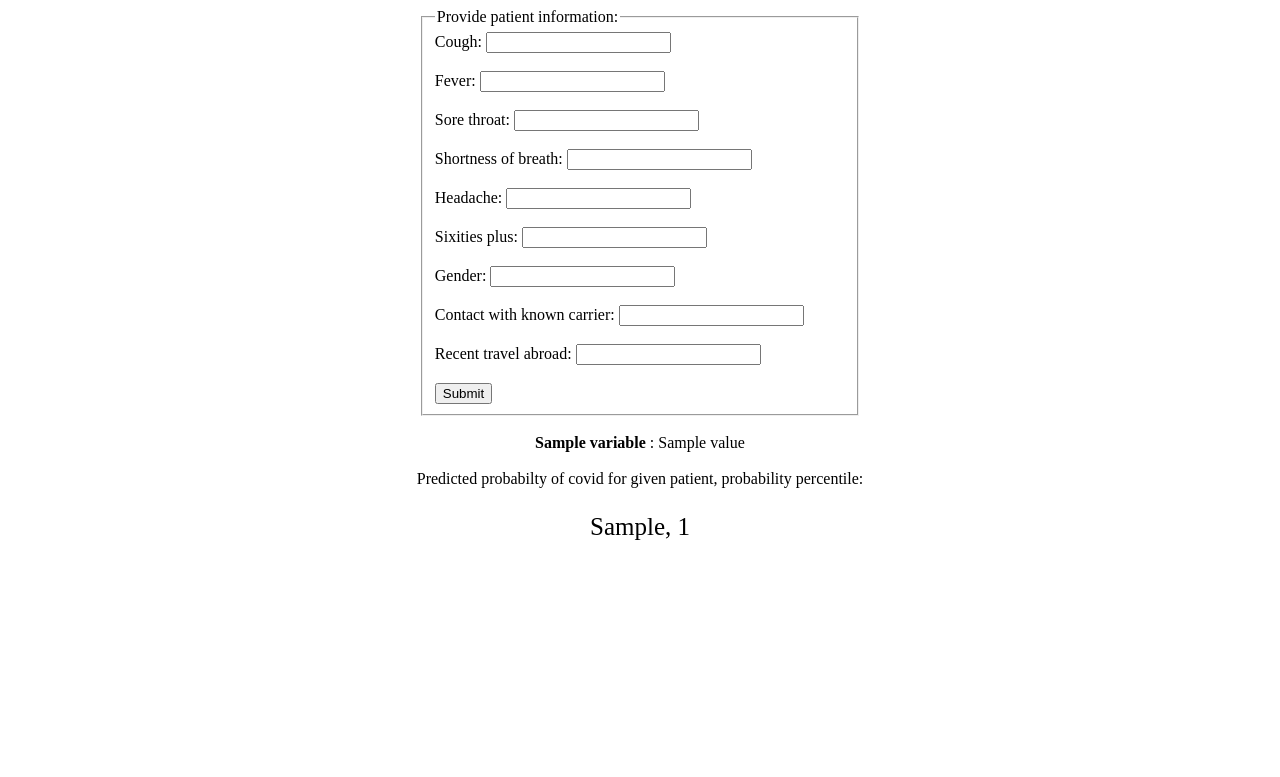
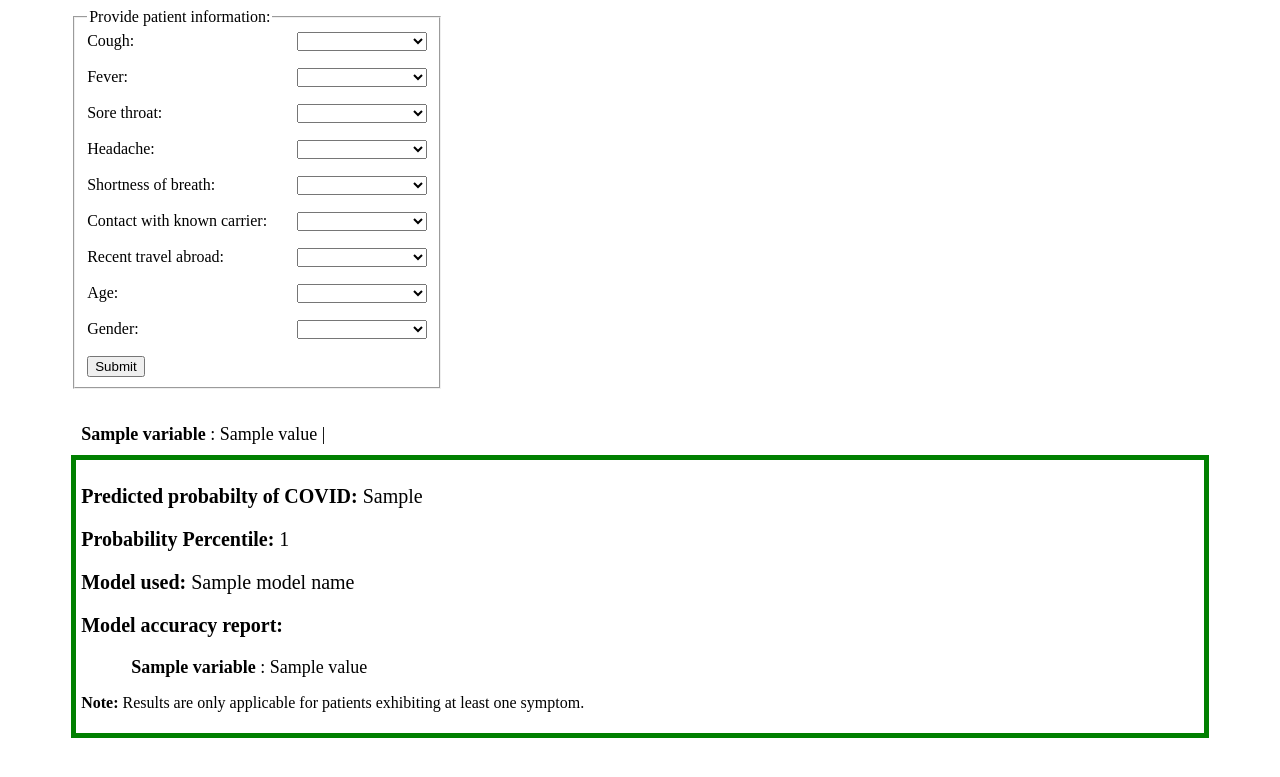
Before and after one commit to nitimkc/covidpredictor-app, a Flask app: template templates/main.html in a window 1280 px wide. Shown: the top 777 px of the page. Run offline with Flask 2, Linux system fonts and the light colour scheme; the template is opened without the code that fills it: most values are stand-ins (such as "Sample title", 1, 10 or a date in 2020); parts of the project's set-up code (start-up, migrations or seed data) failed here and were passed over.

Commit message:
added options on web for no symptoms in patient

```diff
--- a/app.py
+++ b/app.py
@@ -1,5 +1,6 @@
 from flask import Flask, render_template, request
 import pickle
+import re
 import numpy as np
 from scipy import stats
 
@@ -8,6 +9,8 @@ with open(f"model/best_model.pkl", 'rb') as f:
     model = pickle.load(f)
 with open(f"model/best_model_prob.pkl", 'rb') as f:
     prob = pickle.load(f)
+with open(f"model/best_model_score.pkl", 'rb') as f:
+    score = pickle.load(f)
 
 # instantiate Flask
 app = Flask(__name__, template_folder='templates')
@@ -47,31 +50,56 @@ def results():
         abroad = request.form['abroad']
 
         # convert input elements into list and dictionary
-        vars = ['cough', 'fever', 'sorethroat', 'shortnessofbreath', 'headache', 'sixtiesplus', 'gender', 'contact', 'abroad']
-        X = [cough, fever, sorethroat, shortnessofbreath, headache, sixtiesplus, gender, contact, abroad]
-        X = [int(i) for i in X]
-        input_vars = {vars[i]: X[i] for i in range(len(vars))}
+        display_vars = ['Cough', 'Fever', 'Sore throat', 'Headache', 'Shortness of breath',
+                        'Contact with known carrier', 'Recent travel abroad', 'Age ', 'Gender']
+        vars = ['cough', 'fever', 'sorethroat', 'shortnessofbreath', 'headache', 'contact', 'abroad', 'sixtiesplus', 'gender']
+        map_vals = {'No':0, 'Yes':1, 'Below 60':[0,0], 'Above 60':[1,0],'Age Unknown':[0,1], 'Male':[0,0], 'Female':[1,0],'Gender Unknown':[0,1]}
 
-        # prepare X for sklearn model
-        X = np.array(X)
-        if len(X.shape) == 1:
-            X = X.reshape(1,-1)
+        # input_vars = ['No','Yes','Yes','Yes','Yes','Yes','No','Above 60','Male']
+        input_vars = [cough, fever, sorethroat, shortnessofbreath, headache, contact, abroad, sixtiesplus, gender,]
 
-        # pass X to predict y
-        y = model.predict_proba( X )[:,1]
-        y_percentile = np.round( stats.percentileofscore(prob[:, 1], y),2 )
+        record = dict(zip(vars, input_vars))
+        display_record = dict(zip(display_vars, input_vars))
 
-        y = np.append( np.round(y*100, 2), '' )
-        predicted_covid_prob = '% '.join(map(str, y))
-        prob_percentile = str(y_percentile)
+        X = [map_vals.get(i,i)  for i in input_vars]
+        record_dummy = dict(zip(vars, X))
 
+        if sum(X[:5])==0:
+            predicted_covid_prob = False #"Not Applicable, at least one symptom must be present"
+            prob_percentile = False
+            model_name = False
+            model_score = False
+        else:
+            X_dummy = []
+            for (k,v) in record_dummy.items():
+                if type(v)==list:
+                    X_dummy.extend(v)
+                else:
+                    X_dummy.append(v)
+            # prepare X for sklearn model
+            X_int = np.array(X_dummy)
+            if len(X_int.shape) == 1:
+                X_int = X_int.reshape(1,-1)
+            # pass X to predict y
+            y = model.predict_proba( X_int )[:,1]
+            y_percentile = np.round( stats.percentileofscore(prob[:, 1], y),1 )
+
+            predicted_covid_prob = '% '.join(map(str, np.append(np.round(y*100, 1), '') ))
+            prob_percentile = str(y_percentile)
+            model_name = re.sub(r"(\w)([A-Z])", r"\1 \2", score['name'])
+            model_score = score #'% '.join(map(str, np.append(np.round(score['auc']*100, 2), '') ))
+            model_score = dict((k, score[k]) for k in ('sensitivity', 'specificity', 'accuracy', 'auc'))
+            for k,v in model_score.items():
+                model_score[k] = '% '.join(map(str, np.append(np.round(v*100, 1), '') ))
 
         # pass input variables and "predicted_prob" to the "render_template" function
         # display the predicted value on the webpage by rendering the "resultsform.html" file
         return render_template('main.html',
-                                original_input=input_vars,
+                                original_input=display_record,
                                 prediction_prob=predicted_covid_prob,
-                                prediction_prob_percentile=prob_percentile)
+                                prediction_prob_percentile=prob_percentile,
+                                model_name=model_name,
+                                model_score=model_score)
 
 # app.run() will start running the app on the host “localhost” on the port number 9999
 # "debug": - during development the Flask server can reload the code without restarting the app
--- a/templates/main.html
+++ b/templates/main.html
@@ -2,7 +2,7 @@
 <html>
 <style>
 form {
-    margin: auto;
+    margin-left: 5%;
     width: 35%;
 }
 
@@ -11,6 +11,35 @@ form {
     width: 35%;
     border: 1px solid #ccc;
 }
+
+.inputtable select{
+    float: right;
+    width: 130px;
+}
+
+.inputtable {
+    width: 340px;
+}
+
+.prediction_prob {
+    margin: 2% 5%;
+}
+
+.displayinput {
+    font-size:18px;
+    padding: 10px;
+}
+
+.displayresult {
+    border: 5px solid green;
+    padding: 5px;
+}
+
+.displayscore {
+    font-size:18px;
+    margin-left: 50px;
+}
+
 </style>
 
 <head>
@@ -18,34 +47,103 @@ form {
 </head>
 
 <form action="{{ url_for('results') }}" method="POST">
-    <fieldset>
+    <fieldset class="inputtable">
         <legend>Provide patient information:</legend>
         Cough:
-        <input name="cough" type="number" required>
+        <select name="cough" required>
+            <option></option>
+            <option>Yes</option>
+            <option>No</option>
+        </select> <br>
         <br>
-        <br> Fever: <input name="fever" type="number" required>  <br>
-        <br> Sore throat: <input name="sorethroat" type="number" required>  <br>
-        <br> Shortness of breath: <input name="shortnessofbreath" type="number" required>  <br>
-        <br> Headache: <input name="headache" type="number" required>  <br>
-        <br> Sixities plus: <input name="sixtiesplus" type="number" required>  <br>
-        <br> Gender: <input name="gender" type="number" required>  <br>
-        <br> Contact with known carrier: <input name="contact" type="number" required>  <br>
-        <br> Recent travel abroad: <input name="abroad" type="number" required><br>
+        Fever:
+        <select name="fever" required>
+            <option></option>
+            <option>Yes</option>
+            <option>No</option>
+        </select> <br>
         <br>
-        <input type="submit">
-    </fieldset>
+        Sore throat:
+        <select name="sorethroat" required>
+            <option></option>
+            <option>Yes</option>
+            <option>No</option>
+        </select> <br>
+        <br>
+        Headache:
+        <select name="headache" required>
+            <option></option>
+            <option>Yes</option>
+            <option>No</option>
+        </select> <br>
+        <br>
+        Shortness of breath:
+        <select name="shortnessofbreath" required>
+            <option></option>
+            <option>Yes</option>
+            <option>No</option>
+        </select> <br>
+        <br>
+        Contact with known carrier:
+        <select name="contact" required>
+            <option></option>
+            <option>Yes</option>
+            <option>No</option>
+        </select> <br>
+        <br>
+        Recent travel abroad:
+        <select name="abroad" required>
+            <option></option>
+            <option>Yes</option>
+            <option>No</option>
+        </select> <br>
+        <br>
+        Age:
+        <select name="sixtiesplus" required>
+            <option></option>
+            <option>Below 60</option>
+            <option>Above 60</option>
+            <option>Age Unknown</option>
+        </select> <br>
+        <br>
+        Gender:
+        <select name="gender" required>
+            <option></option>
+            <option>Male</option>
+            <option>Female</option>
+            <option>Gender Unknown</option>
+        </select> <br>
+        <br>
+        <input type="submit" value="Submit">
+        </fieldset>
+
 </form>
 
-<br>
-<div class="prediction_prob" align="center">
+<div class="prediction_prob" align="left">
+    <div class="displayinput">
+    {% for variable, value in original_input.items() %}
+        <b>{{ variable }}</b> : {{ value }} |
+    {% endfor %}
+    </div>
+    <div class="displayresult">
     {% if prediction_prob %}
-        {% for variable, value in original_input.items() %}
-            <b>{{ variable }}</b> : {{ value }}
-        {% endfor %}
-        <br>
-        <br> Predicted probabilty of covid for given patient, probability percentile:
-           <p style="font-size:25px">{{ prediction_prob }}, {{ prediction_prob_percentile }}</p>
+        <p style="font-size:20px"> <strong>Predicted probabilty of COVID: </strong>{{ prediction_prob }}</p>
+        <p style="font-size:20px"> <strong>Probability Percentile: </strong>{{ prediction_prob_percentile }}</p>
+        <p style="font-size:20px"> <strong>Model used: </strong>{{ model_name }}</p>
+        {% if model_score %}
+            <p style="font-size:20px"> <strong>Model accuracy report: </strong></p>
+                <div class=displayscore>
+                    {% for variable, value in model_score.items() %}
+                        <b>{{ variable }}</b> : {{ value }}<br>
+                    {% endfor %}
+                </div>
+        {% endif %}
+        <p style="font-size:16px"> <strong>Note:</strong> Results are only applicable for patients exhibiting at least one symptom.</p>
+    {% else %}
+        Results not applicable, at least one symptom must be present.
     {% endif %}
+        </div>
+
 </div>
 
 </html>
```
Also changed, not shown: 3 other files.
